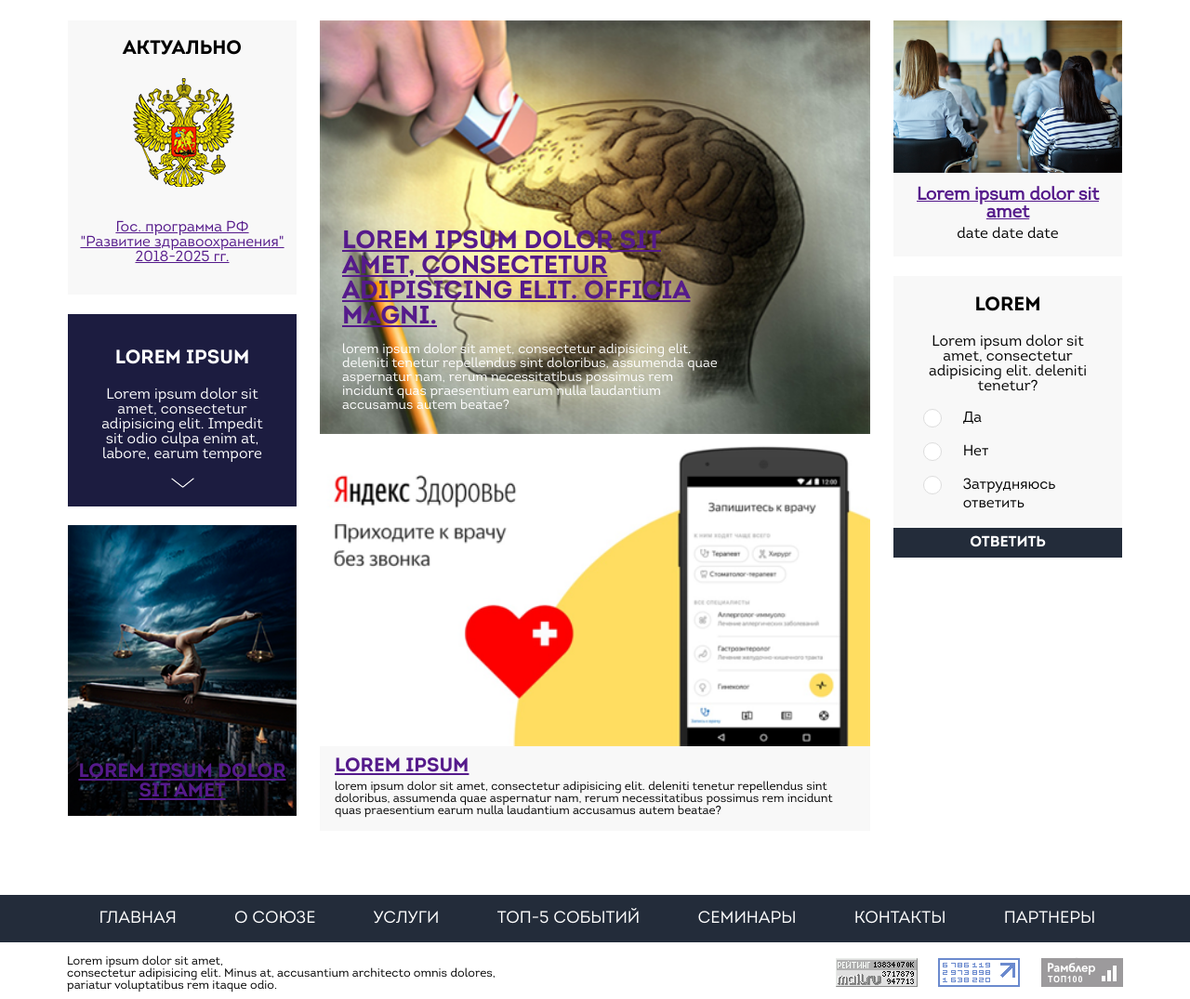
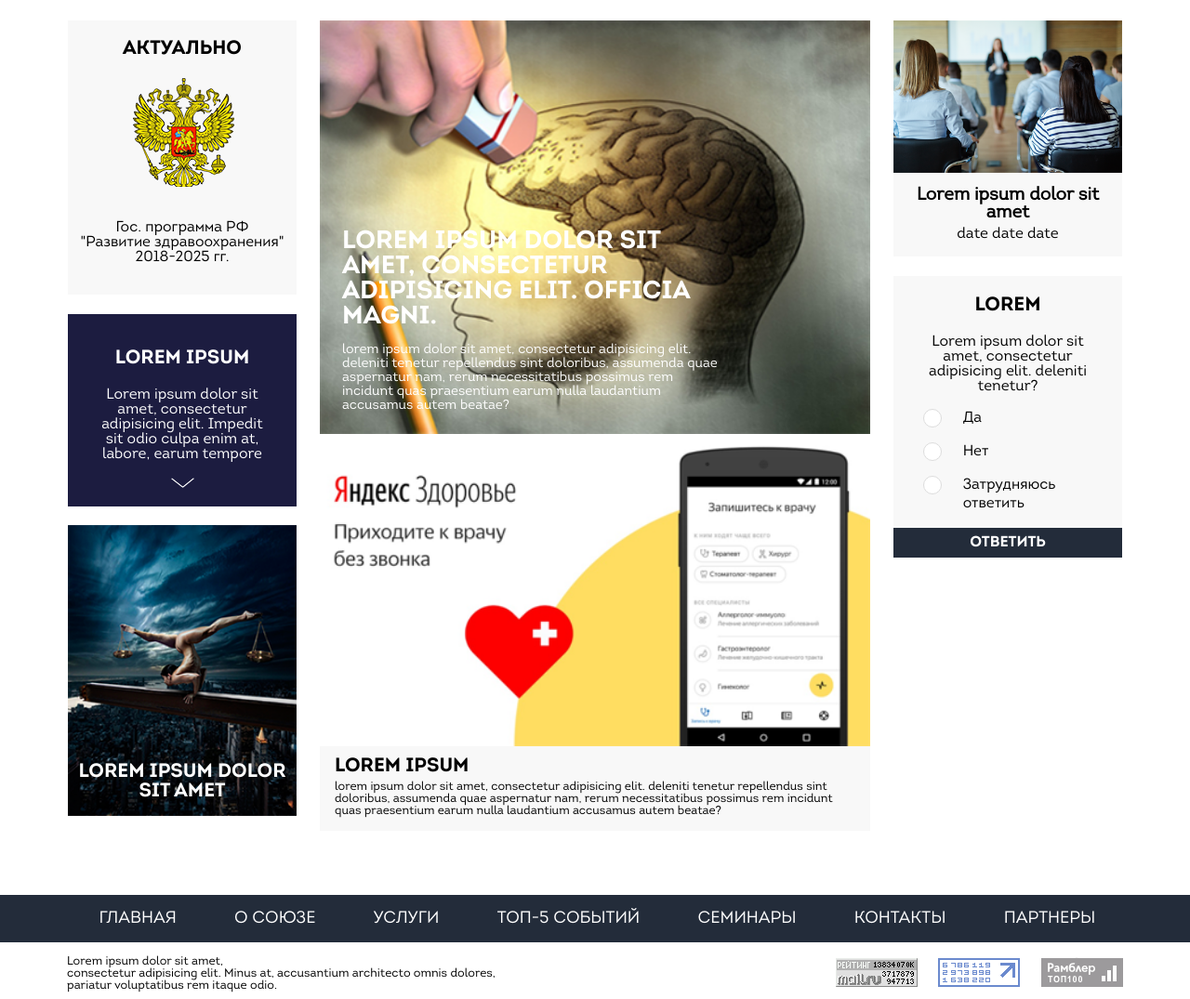
Before and after one commit to zzaakiirr/ns-consulting, a PHP site: page / in a window 1280 px wide. Shown: the part 415-1490 px from the top of the page at 93% size. Run offline with PHP 8.4, Linux system fonts and the light colour scheme; some libraries are stand-ins or nearby versions.

Commit message:
Added styles for links in banners

```diff
--- a/main.css
+++ b/main.css
@@ -38,13 +38,12 @@ header .img-wrapper {
   color: white;
 }
 
-.navbar a:link,
-.navbar a:visited {
+a:link, a:visited {
   text-decoration: none;
   color: white;
 }
 
-.navbar a:focus {
+a:focus {
   outline: none;
 }
 
@@ -144,6 +143,10 @@ div[class*="banner-center"] {
   padding: 0;
 }
 
+.banners a:hover {
+  text-decoration: underline;
+}
+
 .banner-content {
   padding-left: 0.3rem;
   padding-right: 0.3rem;
@@ -160,6 +163,7 @@ div[class*="banner-center"] {
 }
 
 .banner-left-top .banner-text {
+  color: black;
   display: block;
   margin-top: 2rem;
   margin-bottom: 2rem;
@@ -198,6 +202,10 @@ div[class*="banner-center"] {
   position: relative;
 }
 
+.banner-center-center a.banner-header {
+  color: black;
+}
+
 .banner-center-top .banner-content {
   padding: 0.5rem 1.5rem;
   padding-right: 10rem;
@@ -227,12 +235,13 @@ div[class*="banner-center"] {
   font-size: 0.8rem;
 }
 
-.banner-header-2 {
+a.banner-header-2 {
   display: inline-block;
   font-size: 1.2rem;
   font-weight: bold;
   margin-top: .7rem;
   margin-bottom: 0;
+  color: black;
 }
 
 .banners-right > div {
```
